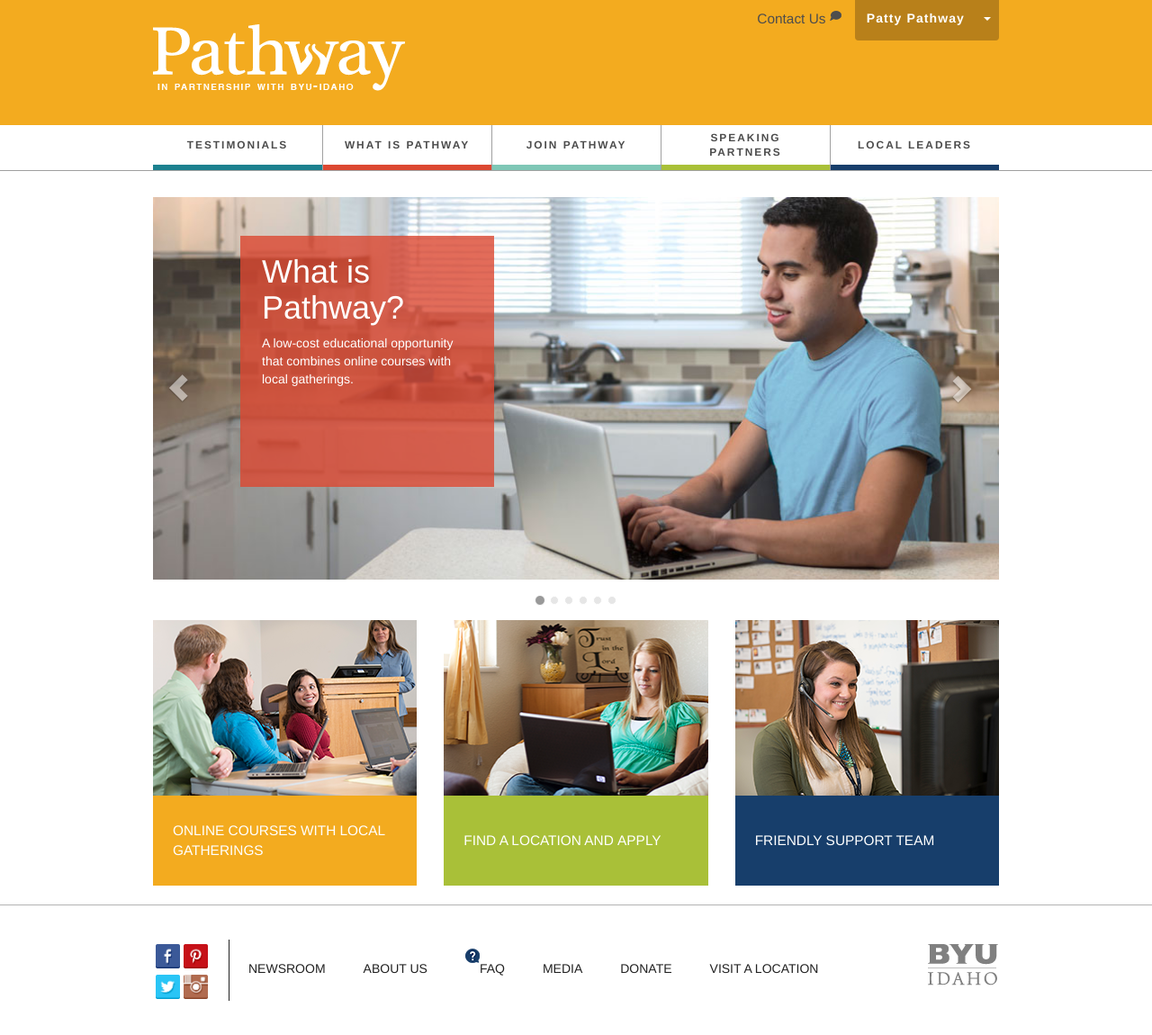
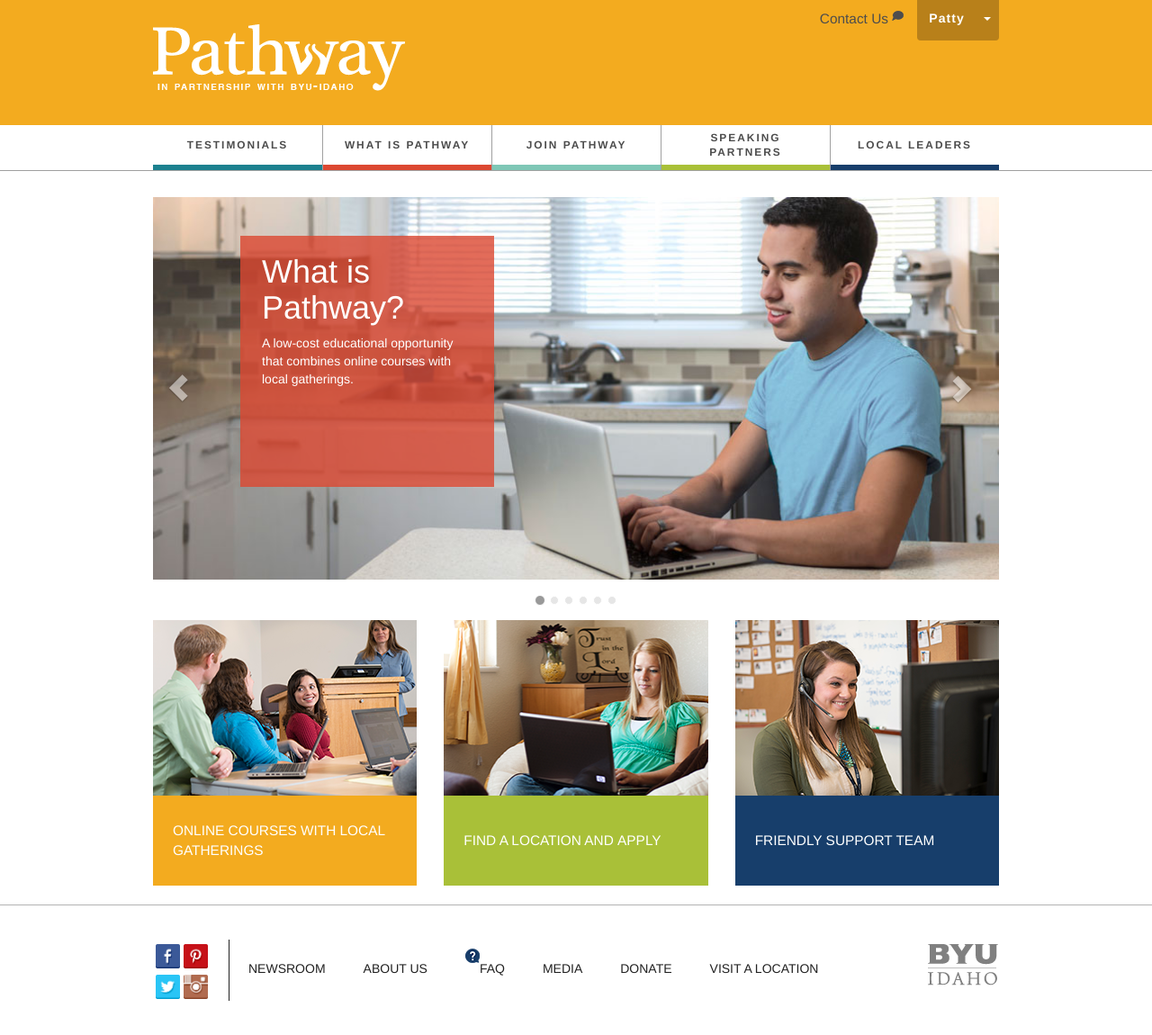
Before and after one commit to gordoman/pathway.lds.org-jekyll, a Jekyll site: the page built from jekyll-source/index.html, in a window 1280 px wide. Shown: the whole page at 90% size. Built offline with Jekyll 4.4.1, drawn with Linux system fonts in a browser that asks for light colours; nearby versions of some CDN libraries.

Commit message:
demo site layout fix

```diff
--- a/jekyll-source/_includes/header.html
+++ b/jekyll-source/_includes/header.html
@@ -8,7 +8,7 @@
        <form class="navbar-right pull-right ng-pristine ng-valid">
         <!-- Sign-in / User button -->
         <div class="btn-group">
-          <a class="btn signin-btn" style="text-decoration: none;text-transform: none;" href="{{site.baseurl}}"><span class="hidden-xs">{{site.demoStudent}}</span><img class="visible-xs" alt="user icon" src="{{site.baseurl}}img/usernameman.png" style="padding:0 10px; height:20px;"></a>
+          <a class="btn signin-btn" style="text-decoration: none;text-transform: none;" href="{{site.baseurl}}"><span class="hidden-xs">{{site.demoStudent | truncatewords: "1" | remove: "..." | truncate: "8", ""}}</span><img class="visible-xs" alt="user icon" src="{{site.baseurl}}img/usernameman.png" style="padding:0 10px; height:20px;"></a>
           <button type="button" class="btn signin-btn dropdown-toggle" data-toggle="dropdown">
             <span class="caret"></span>
             <span class="sr-only">Dropdown</span>
```
